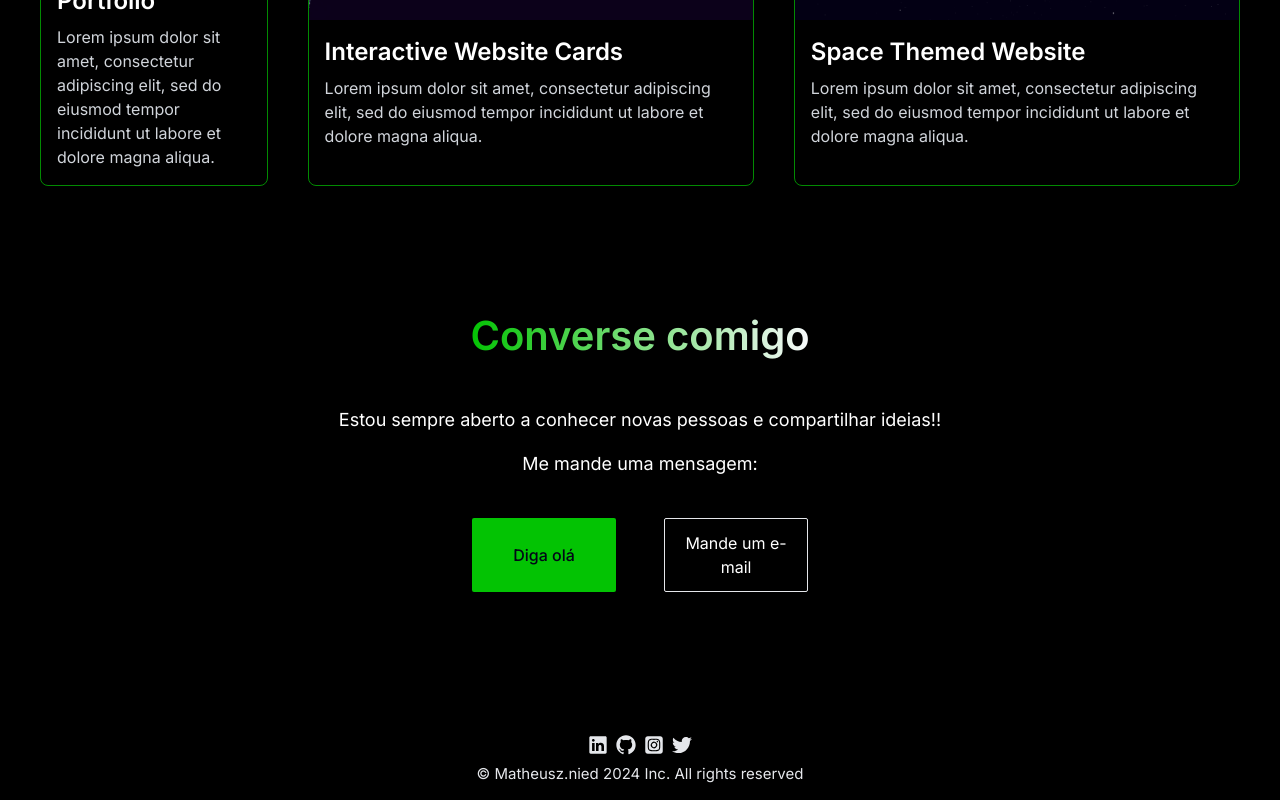
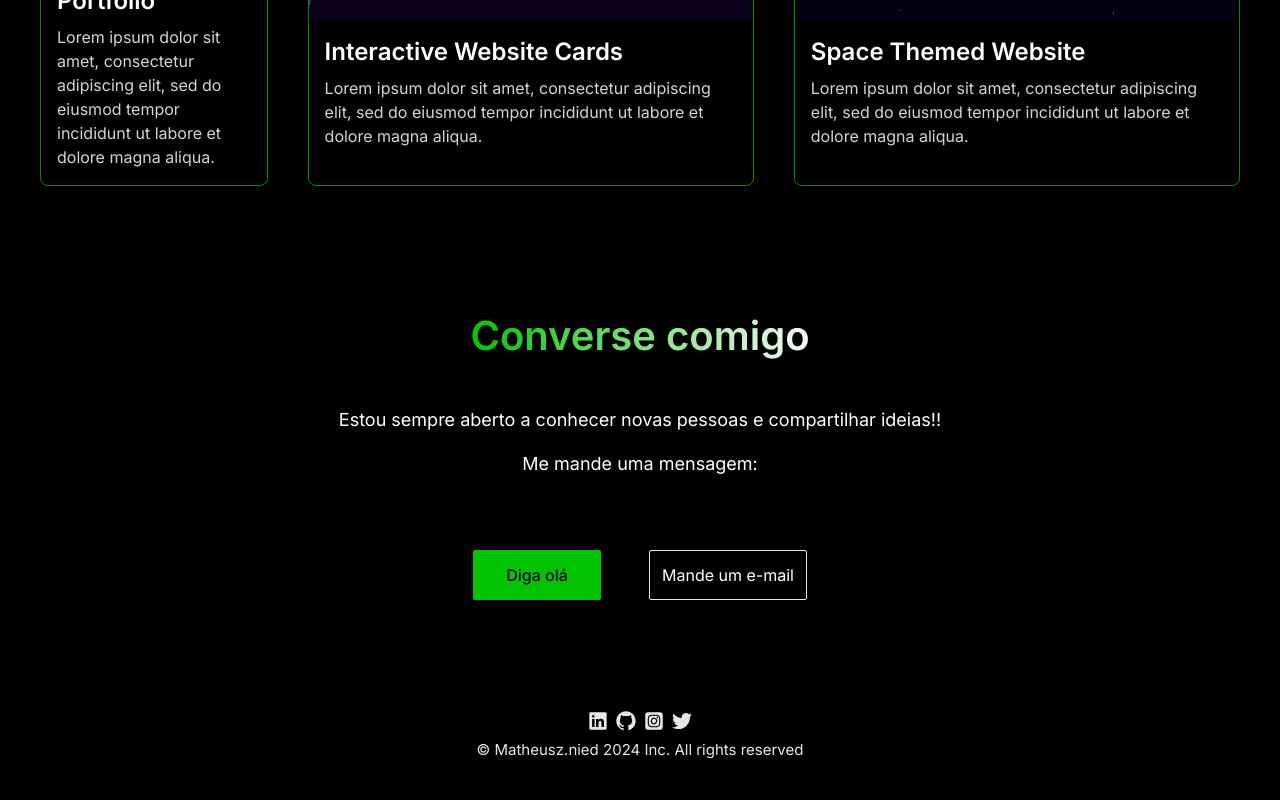
Before and after one commit to matheusz-nied/portifolio-nied, a Next.js app: page / in a window 1280 px wide. Shown: the part 1777-2577 px from the top of the page. After the commit the page ends 2553 px from the top, so only its background shows below. Built offline with nearby package versions, Linux system fonts and the light colour scheme; a web font is replaced by a local one.

Commit message:
feat:make responsive

```diff
--- a/src/components/main/Contact.tsx
+++ b/src/components/main/Contact.tsx
@@ -2,7 +2,7 @@ import React from "react";
 
 const Contact = () => {
   return (
-    <div className="text-white z-[50] flex flex-col justify-center items-center text-center mb-32">
+    <div className="text-white z-[50] flex flex-col justify-center items-center text-center mb-24">
       <h2 className="text-[40px] font-semibold text-transparent bg-clip-text bg-gradient-to-r from-[#03C303] to-slate-50 mt-20 mb-10">
         Converse comigo
       </h2>{" "}
@@ -10,9 +10,9 @@ const Contact = () => {
         Estou sempre aberto a conhecer novas pessoas e compartilhar ideias!!
       </p>
       <p className="mt-4 text-lg">Me mande uma mensagem:</p>
-      <div className="flex flex-col sm:flex-row mt-4">
+      <div className="flex flex-col sm:flex-row mt-12">
         <a
-          className="p-3 sm:mr-6 mt-6 border rounded-sm w-36 bg-[#03C303] text-slate-950 font-medium border-transparent flex items-center justify-center hover:translate-y-[-6px] transition-all ease duration-700"
+          className="p-3 sm:mr-6 mt-6 min-w-32 border rounded-sm bg-[#03C303] text-slate-950 font-medium border-transparent flex items-center justify-center hover:translate-y-[-6px] transition-all ease duration-700"
           href="https://api.whatsapp.com/send?phone=62994395965"
           target="_blank"
           rel="noreferrer"
@@ -20,7 +20,7 @@ const Contact = () => {
           Diga olá
         </a>
         <a
-          className="p-3 sm:ml-6 mt-6 border rounded-sm w-36 text-white flex items-center justify-center hover:translate-y-[-6px] transition-all ease duration-700"
+          className="p-3 sm:ml-6 mt-6 min-w-36 border rounded-sm text-white flex items-center justify-center hover:translate-y-[-6px] transition-all ease duration-700"
           href="mailto:matheustae@hotmail.com"
           target="_blank"
           rel="noreferrer"
```
Also changed, not shown: .eslintrc.json (added), 1 other file (tests, documents, lock files or other folders).
